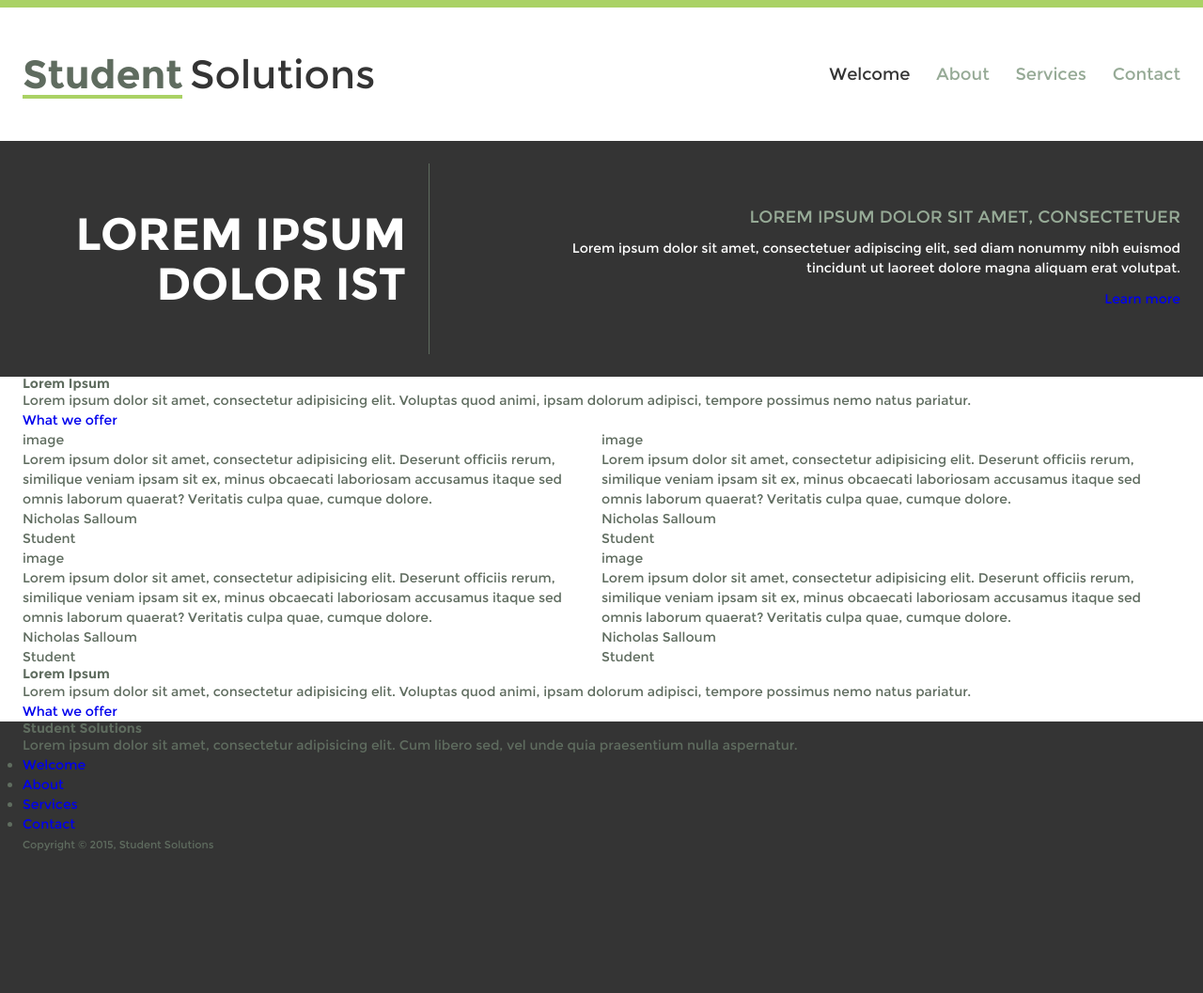
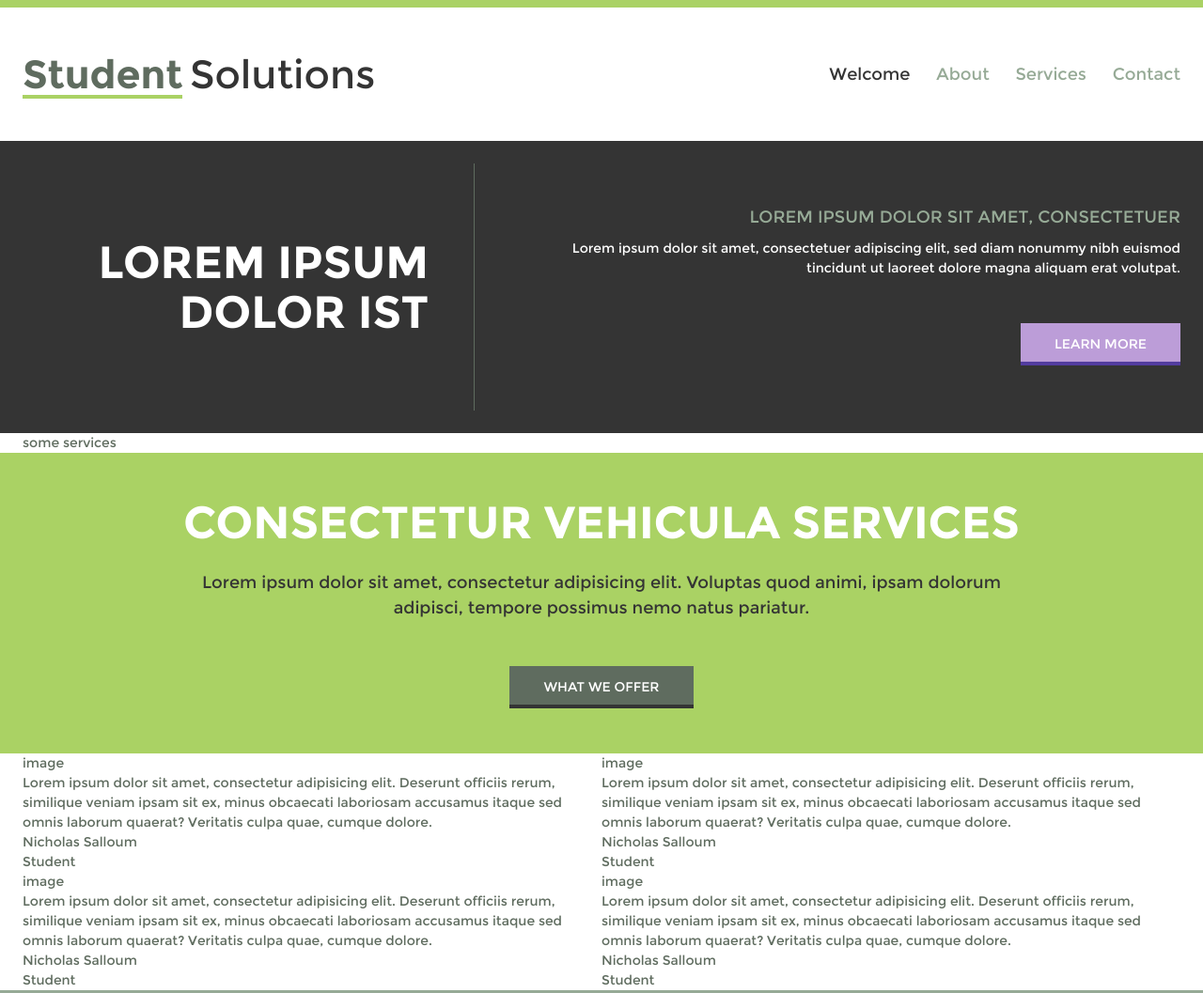
Before and after one commit to callmenick/Student-Solutions-Website, a website: page index.html in a window 1280 px wide. Shown: the top 1057 px of the page at 94% size. Before the commit the page ends 909 px from the top, so only its background shows below. Drawn offline with Linux system fonts and the light colour scheme; files whose address does not match are found by name.

Commit message:
cta styled and implemented, tweaks on all other styles

```diff
--- a/index.html
+++ b/index.html
@@ -9,7 +9,7 @@
 <body>
 
 <header class="o-header">
-  <div class="o-container">
+  <div class="o-container o-container--l">
     <div class="o-header__inner">
 
       <h1 class="o-header__title">
@@ -44,7 +44,7 @@
 <main class="o-main">
 
   <div class="c-hero c-hero--special">
-    <div class="o-container">
+    <div class="o-container o-container--l">
       <div class="c-hero__inner">
         <h2 class="c-hero__heading">
           Lorem ipsum dolor ist
@@ -52,21 +52,25 @@
         <div class="c-hero__content">
           <h3 class="c-hero__sub-heading">Lorem ipsum dolor sit amet, consectetuer</h3>
           <p class="c-hero__text">Lorem ipsum dolor sit amet, consectetuer adipiscing elit, sed diam nonummy nibh euismod tincidunt ut laoreet dolore magna aliquam erat volutpat.</p>
-          <a href="about.html" class="c-btn c-btn--purple">Learn more</a>
+          <a href="about.html" class="c-btn c-btn--s c-btn--purple">Learn more</a>
         </div>
       </div><!-- /c-hero__inner -->
     </div><!-- /o-container -->
   </div><!-- /c-hero -->
 
+  <div class="o-container o-container--l">
+    some services
+  </div>
+
   <div class="c-cta c-cta--green">
-    <div class="o-container">
-      <h2 class="c-cta__heading">Lorem Ipsum</h2>
+    <div class="o-container o-container--m">
+      <h2 class="c-cta__heading">Consectetur Vehicula Services</h2>
       <p class="c-cta__text">Lorem ipsum dolor sit amet, consectetur adipisicing elit. Voluptas quod animi, ipsam dolorum adipisci, tempore possimus nemo natus pariatur.</p>
-      <a href="services.html" class="c-btn c-btn--grey">What we offer</a>
+      <a href="services.html" class="c-btn c-btn--s c-btn--grey">What we offer</a>
     </div>
   </div><!-- /c-cta -->
 
-  <div class="o-container">
+  <div class="o-container o-container--l">
     <div class="o-grid">
 
       <div class="o-grid__row">
@@ -133,10 +137,10 @@
   </div><!-- /o-container -->
 
   <div class="c-cta c-cta--slate">
-    <div class="o-container">
+    <div class="o-container o-container--m">
       <h2 class="c-cta__heading">Lorem Ipsum</h2>
       <p class="c-cta__text">Lorem ipsum dolor sit amet, consectetur adipisicing elit. Voluptas quod animi, ipsam dolorum adipisci, tempore possimus nemo natus pariatur.</p>
-      <a href="services.html" class="c-btn c-btn--green">What we offer</a>
+      <a href="services.html" class="c-btn c-btn--s c-btn--green">What we offer</a>
     </div>
   </div><!-- /c-cta -->
 
--- a/sass/_components.buttons.scss
+++ b/sass/_components.buttons.scss
@@ -9,12 +9,17 @@
  */
 
 .c-btn {
-  background: none;
+  display: inline-block;
+  color: #fff;
+  font-weight: 400;
+  text-transform: uppercase;
   border: none;
+  box-shadow: none;
   border-radius: none;
   -webkit-appearance: none;
   -moz-appearance: none;
   appearance: none;
+  transition: box-shadow 0.3s;
 }
 
 .c-btn:focus {
@@ -24,3 +29,56 @@
 /**
  * Size modifiers.
  */
+
+.c-btn--s {
+  padding: 12px 36px;
+  font-size: $font-size--s;
+}
+
+.c-btn--m {
+  font-size: $font-size--m;
+}
+
+.c-btn--l {
+  font-size: $font-size--l;
+}
+
+/**
+ * Colour modifiers.
+ */
+
+.c-btn--purple {
+  background-color: $color--purple;
+  box-shadow: inset 0 -4px 0 0 $color--dark-purple;
+}
+
+.c-btn--purple:hover {
+  box-shadow: inset 0 -72px 0 0 $color--dark-purple;
+}
+
+.c-btn--slate {
+  background-color: $color--slate;
+  box-shadow: inset 0 -4px 0 0 $color--dark-slate;
+}
+
+.c-btn--slate:hover {
+  box-shadow: inset 0 -72px 0 0 $color--dark-slate;
+}
+
+.c-btn--grey {
+  background-color: $color--dark-slate;
+  box-shadow: inset 0 -4px 0 0 $color--neutral-dark;
+}
+
+.c-btn--grey:hover {
+  box-shadow: inset 0 -72px 0 0 $color--neutral-dark;
+}
+
+.c-btn--green {
+  background-color: $color--green;
+  box-shadow: inset 0 -4px 0 0 $color--dark-green;
+}
+
+.c-btn--green:hover {
+  box-shadow: inset 0 -72px 0 0 $color--dark-green;
+}
--- /dev/null
+++ b/sass/_components.cta.scss
@@ -0,0 +1,64 @@
+/* -----------------------------------------------------------------------------
+
+  CTA COMPONENT
+
+----------------------------------------------------------------------------- */
+
+.c-cta {
+  padding: 24px 0;
+  text-align: center;
+
+  @include mq-medium {
+    padding: 48px 0;
+  }
+}
+
+/**
+ * Headings
+ */
+
+.c-cta__heading {
+  margin-bottom: 12px;
+  color: #fff;
+  font-size: $font-size--l;
+  text-transform: uppercase;
+
+  @include mq-medium {
+    margin-bottom: 24px;
+    font-size: $font-size--xl;
+  }
+
+  @include mq-large {
+    font-size: $font-size--xxl;
+  }
+
+  @include mq-xlarge {
+    font-size: $font-size--xxxl;
+  }
+}
+
+.c-cta__text {
+  margin-bottom: 24px;
+  color: $color--neutral-dark;
+
+  @include mq-medium {
+    margin-bottom: 36px;
+    font-size: $font-size--m;
+  }
+
+  @include mq-large {
+    margin-bottom: 48px;
+  }
+}
+
+/**
+ * Colour modifiers
+ */
+
+.c-cta--green {
+  background-color: $color--green;
+}
+
+.c-cta--slate {
+  background-color: $color--slate;
+}
--- a/sass/_components.hero.scss
+++ b/sass/_components.hero.scss
@@ -66,12 +66,14 @@
     }
 
     @include mq-large {
-      flex: 0 0 336px;
+      flex: 0 0 384px;
+      padding-right: 36px;
       font-size: $font-size--xxl;
     }
 
     @include mq-xlarge {
-      flex: 0 0 432px;
+      flex: 0 0 480px;
+      padding-right: 48px;
       font-size: $font-size--xxxl;
     }
   }
@@ -80,7 +82,7 @@
     @include mq-medium {
       padding: 24px 0 24px 48px;
       text-align: right;
-      border-left: solid 1px $color--neutral;
+      border-left: solid 1px $color--dark-slate;
     }
 
     @include mq-large {
@@ -94,7 +96,11 @@
   }
 
   .c-hero__text {
-    margin-bottom: 12px;
+    margin-bottom: 24px;
+
+    @include mq-large {
+      margin-bottom: 48px;
+    }
   }
 
 }
--- a/sass/_components.logo.scss
+++ b/sass/_components.logo.scss
@@ -32,7 +32,7 @@
 }
 
 .c-logo--light > span {
-  color: $color--neutral;
+  color: $color--dark-slate;
 }
 
 .c-logo--light > span::after {
--- a/sass/_config.variables.scss
+++ b/sass/_config.variables.scss
@@ -51,13 +51,15 @@ $lh--l: 2;
 // -----------------------------------------------------------------------------
 
 $color--neutral-dark: rgb(52, 52, 52);
-$color--neutral: rgb(95, 108, 95);
 
 $color--green: rgb(170, 210, 100);
 $color--dark-green: rgb(85, 159, 65);
-$color--purple: rgb(83, 60, 159);
-$color--lilac: rgb(188, 157, 216);
+
+$color--purple: rgb(188, 157, 216);
+$color--dark-purple: rgb(83, 60, 159);
+
 $color--slate: rgb(150, 170, 150);
+$color--dark-slate: rgb(95, 108, 95);
 
 
 
--- a/sass/_elements.root.scss
+++ b/sass/_elements.root.scss
@@ -11,7 +11,7 @@ body {
 }
 
 body {
-  color: $color--neutral;
+  color: $color--dark-slate;
   background-color: $color--neutral-dark;
   font-family: $font-family--primary;
   font-size: $font-size--s;
--- a/sass/_objects.layout.scss
+++ b/sass/_objects.layout.scss
@@ -5,6 +5,18 @@
 ----------------------------------------------------------------------------- */
 
 .o-container {
+  margin: 0 auto;
   padding: 0 24px;
+}
+
+.o-container--s {
+  max-width: 720px;
+}
+
+.o-container--m {
+  max-width: 960px;
+}
+
+.o-container--l {
   max-width: 1280px;
 }
--- a/sass/style.scss
+++ b/sass/style.scss
@@ -64,4 +64,5 @@
 @import "components.navigation-primary";
 @import "components.navigation-secondary";
 @import "components.hero";
+@import "components.cta";
 @import "components.buttons";
```
Also changed, not shown: css/style.css, css/style.min.css.
